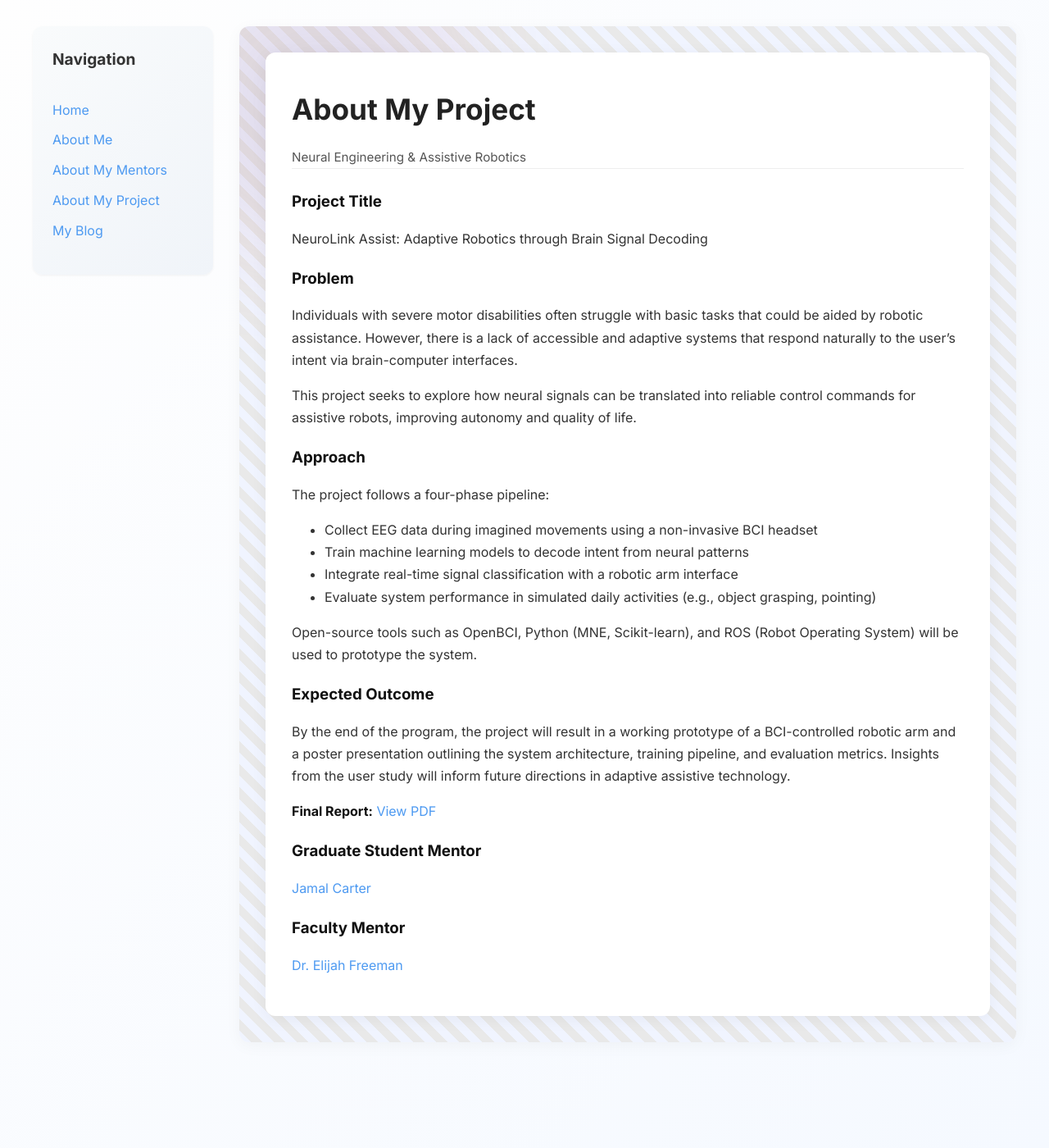
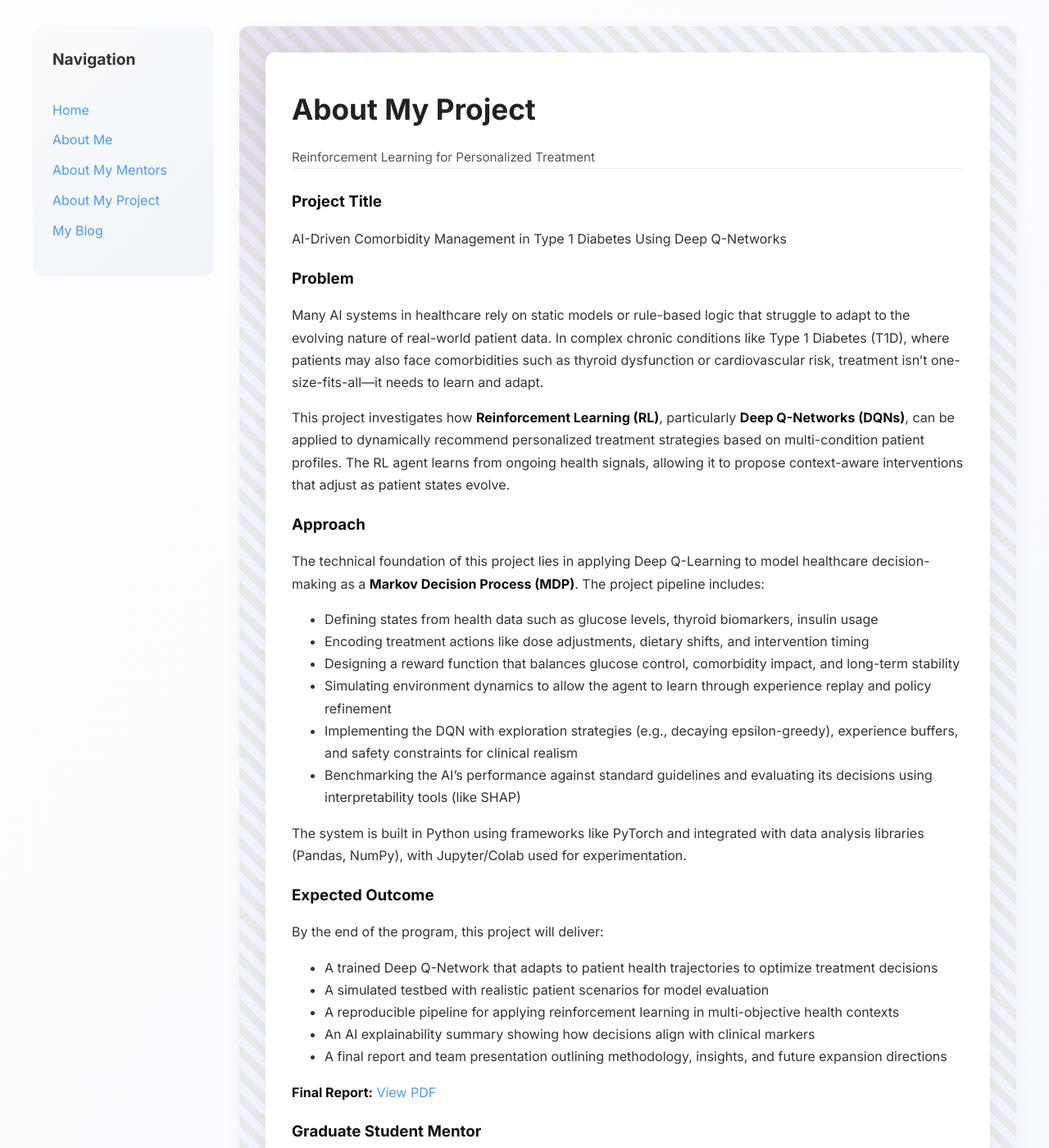
Before and after one commit to holly-agyei/holly-agyei.github.io, a Jekyll site: the page built from pages/about-my-project.md, in a window 1280 px wide and 1400 px high. Shown: the whole window at 82% size. Built offline with Jekyll 4.4.1, drawn with Linux system fonts in a browser that asks for light colours; some of the changed text lies outside the part shown.

Commit message:
Update about-my-project.md

```diff
--- a/pages/about-my-project.md
+++ b/pages/about-my-project.md
@@ -3,34 +3,42 @@ layout: project
 title: About My Project
 permalink: /about-my-project.html
 
-subtitle: Neural Engineering & Assistive Robotics
-project_title: "NeuroLink Assist: Adaptive Robotics through Brain Signal Decoding"
+subtitle: Reinforcement Learning for Personalized Treatment
+project_title: "AI-Driven Comorbidity Management in Type 1 Diabetes Using Deep Q-Networks"
 
 problem: |
-  Individuals with severe motor disabilities often struggle with basic tasks that could be aided by robotic assistance. However, there is a lack of accessible and adaptive systems that respond naturally to the user's intent via brain-computer interfaces.
+  Many AI systems in healthcare rely on static models or rule-based logic that struggle to adapt to the evolving nature of real-world patient data. In complex chronic conditions like Type 1 Diabetes (T1D), where patients may also face comorbidities such as thyroid dysfunction or cardiovascular risk, treatment isn’t one-size-fits-all—it needs to learn and adapt.
 
-  This project seeks to explore how neural signals can be translated into reliable control commands for assistive robots, improving autonomy and quality of life.
+  This project investigates how **Reinforcement Learning (RL)**, particularly **Deep Q-Networks (DQNs)**, can be applied to dynamically recommend personalized treatment strategies based on multi-condition patient profiles. The RL agent learns from ongoing health signals, allowing it to propose context-aware interventions that adjust as patient states evolve.
 
 approach: |
-  The project follows a four-phase pipeline:
+  The technical foundation of this project lies in applying Deep Q-Learning to model healthcare decision-making as a **Markov Decision Process (MDP)**. The project pipeline includes:
 
-  - Collect EEG data during imagined movements using a non-invasive BCI headset
-  - Train machine learning models to decode intent from neural patterns
-  - Integrate real-time signal classification with a robotic arm interface
-  - Evaluate system performance in simulated daily activities (e.g., object grasping, pointing)
+  - Defining states from health data such as glucose levels, thyroid biomarkers, insulin usage
+  - Encoding treatment actions like dose adjustments, dietary shifts, and intervention timing
+  - Designing a reward function that balances glucose control, comorbidity impact, and long-term stability
+  - Simulating environment dynamics to allow the agent to learn through experience replay and policy refinement
+  - Implementing the DQN with exploration strategies (e.g., decaying epsilon-greedy), experience buffers, and safety constraints for clinical realism
+  - Benchmarking the AI’s performance against standard guidelines and evaluating its decisions using interpretability tools (like SHAP)
 
-  Open-source tools such as OpenBCI, Python (MNE, Scikit-learn), and ROS (Robot Operating System) will be used to prototype the system.
+  The system is built in Python using frameworks like PyTorch and integrated with data analysis libraries (Pandas, NumPy), with Jupyter/Colab used for experimentation.
 
 outcome: |
-  By the end of the program, the project will result in a working prototype of a BCI-controlled robotic arm and a poster presentation outlining the system architecture, training pipeline, and evaluation metrics. Insights from the user study will inform future directions in adaptive assistive technology.
+  By the end of the program, this project will deliver:
 
-final_report_url: https://dl.icdst.org/pdfs/files/22e390b2eb0c8e951f3a742fda5b2d1d.pdf
+  - A trained Deep Q-Network that adapts to patient health trajectories to optimize treatment decisions
+  - A simulated testbed with realistic patient scenarios for model evaluation
+  - A reproducible pipeline for applying reinforcement learning in multi-objective health contexts
+  - An AI explainability summary showing how decisions align with clinical markers
+  - A final report and team presentation outlining methodology, insights, and future expansion directions
+
+final_report_url: https://bit.ly/submit-projectplan2025
 
 grad_mentor:
-  name: Jamal Carter
-  linkedin: https://www.linkedin.com/in/jamal-carter
+  name: Ricky Gole
+  linkedin: https://www.linkedin.com/in/ricky-gole/
 
 faculty_mentor:
-  name: Dr. Elijah Freeman
-  linkedin: https://www.linkedin.com/in/dr-elijah-freeman
+  name: Dr. Jamell Dacon
+  linkedin: https://daconjam.github.io/
 ---
```
